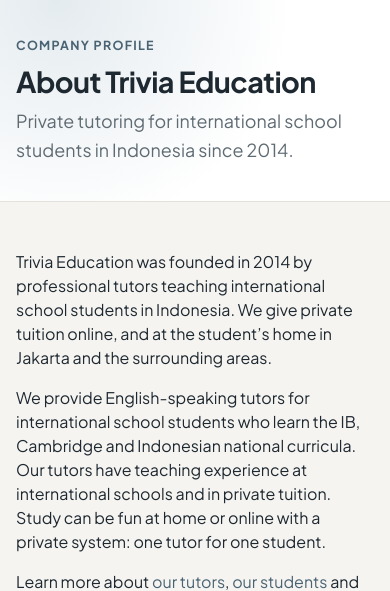
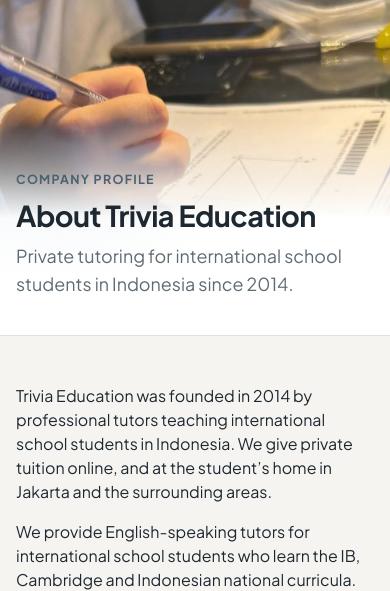
Before and after one commit to gdsuta/triviaedu, a Node server app: page /about in a window 390 px wide. Shown: the part 57-648 px from the top of the page. Run offline with Node 20, Linux system fonts and the light colour scheme.

Commit message:
Add blended header photos to Students, Tutors and About pages
- New optional photo slot in .page-hero: photo fills the right side and
  fades into the header on desktop, sits above the title and fades
  downward on mobile; dimmed slightly in dark mode
- Photos (Trivia Education's own) cropped to remove corner watermarks
  and saved as optimized JPEGs in img/site
- Bump site.css cache version to v=3

Co-Authored-By: Claude Opus 5.5 <noreply@anthropic.com>

```diff
--- a/public/css/site.css
+++ b/public/css/site.css
@@ -48,6 +48,22 @@
 
 .page-hero { background: radial-gradient(circle at 15% 0%, var(--primary-soft), transparent 60%), var(--surface); border-bottom: 1px solid var(--border); padding: clamp(36px, 6vw, 64px) 0; }
 .page-hero .lead { max-width: 720px; color: var(--muted); }
+/* Page header with a photo that fades into the header background */
+.page-hero.has-photo { position: relative; overflow: hidden; }
+.page-hero-photo { position: absolute; top: 0; right: 0; bottom: 0; width: 54%; }
+.page-hero-photo img { display: block; width: 100%; height: 100%; object-fit: cover; object-position: center 35%;
+  -webkit-mask-image: linear-gradient(to right, transparent 0%, #000 28%); mask-image: linear-gradient(to right, transparent 0%, #000 28%); }
+.page-hero-photo.focus-low img { object-position: center 80%; }
+.page-hero-text { position: relative; }
+.page-hero.has-photo .page-hero-text > * { max-width: min(560px, 48%); }
+@media (prefers-color-scheme: dark) { :root:not([data-theme="light"]) .page-hero-photo img { filter: brightness(.82); } }
+:root[data-theme="dark"] .page-hero-photo img { filter: brightness(.82); }
+@media (max-width: 760px) {
+  .page-hero.has-photo { padding-top: 0; }
+  .page-hero-photo { position: relative; width: 100%; height: clamp(200px, 56vw, 300px); margin-bottom: -48px; }
+  .page-hero-photo img { -webkit-mask-image: linear-gradient(to bottom, #000 55%, transparent 100%); mask-image: linear-gradient(to bottom, #000 55%, transparent 100%); }
+  .page-hero.has-photo .page-hero-text > * { max-width: none; }
+}
 .eyebrow { text-transform: uppercase; letter-spacing: .1em; font-size: .78rem; font-weight: 700; color: var(--primary); margin: 0 0 10px; }
 .lead { font-size: 1.12rem; line-height: 1.6; margin: 0; }
 
--- a/views/site/about.ejs
+++ b/views/site/about.ejs
@@ -1,6 +1,9 @@
 <%- include('partials/head') %>
-<section class="page-hero">
-  <div class="site-wrap">
+<section class="page-hero has-photo">
+  <div class="page-hero-photo focus-low">
+    <img src="/img/site/student-working.jpg" alt="A student working through a geometry worksheet" width="701" height="540" fetchpriority="high">
+  </div>
+  <div class="site-wrap page-hero-text">
     <p class="eyebrow">Company profile</p>
     <h1>About Trivia Education</h1>
     <p class="lead">Private tutoring for international school students in Indonesia since <%= contact.founded %>.</p>
--- a/views/site/partials/head.ejs
+++ b/views/site/partials/head.ejs
@@ -19,7 +19,7 @@
   <link rel="preconnect" href="https://fonts.gstatic.com" crossorigin>
   <link href="https://fonts.googleapis.com/css2?family=Plus+Jakarta+Sans:wght@400;500;600;700;800&display=swap" rel="stylesheet">
   <link rel="stylesheet" href="/css/app.css?v=2">
-  <link rel="stylesheet" href="/css/site.css?v=2">
+  <link rel="stylesheet" href="/css/site.css?v=3">
   <script src="/js/theme.js"></script>
 </head>
 <body class="site">
```
Also changed, not shown: views/site/students.ejs (+5 -2 lines), views/site/tutors.ejs (+5 -2 lines), public/img/site/on-site-teaching.jpg (added), public/img/site/student-working.jpg (added), public/img/site/tutor-shara.jpg (added).
